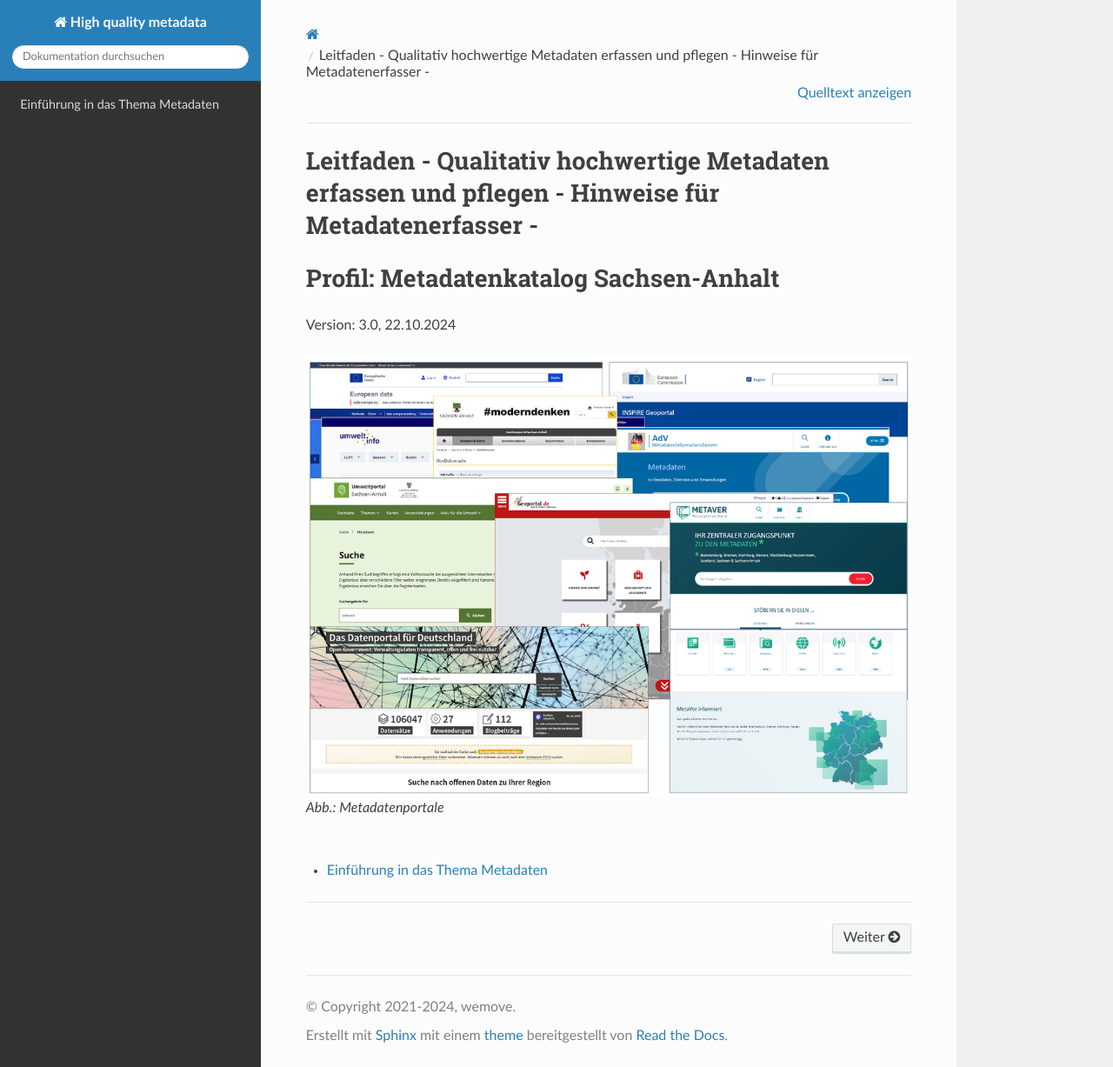
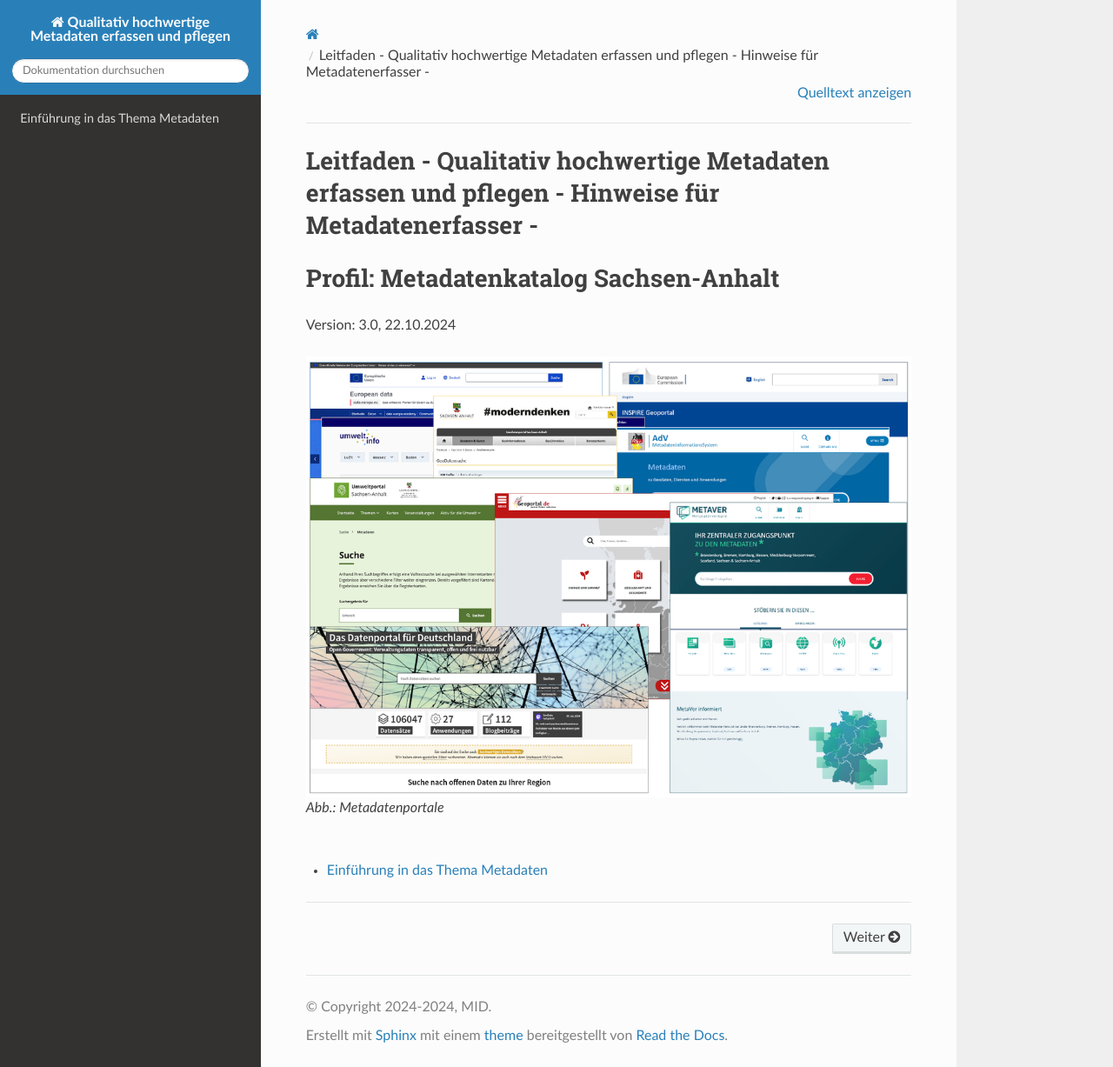
Before and after one commit to tomiwo/ingrid-mdk-st-high-quality-metadata, a Sphinx documentation site: the page built from docs/index.rst, in a window 1280 px wide and 1227 px high. Shown: the whole window at 87% size. Built offline with Sphinx 7.4.7 and the Read the Docs theme 3.1.0, drawn with Linux system fonts in a browser that asks for light colours; pages that are not in the unit, such as notebooks, are missing from menus.

Commit message:
Update conf.py

```diff
--- a/docs/conf.py
+++ b/docs/conf.py
@@ -51,8 +51,8 @@ source_suffix = '.rst'
 master_doc = 'index'
 
 # General information about the project.
-project = 'High quality metadata'
-copyright = '2021-{}, wemove'.format(
+project = 'Qualitativ hochwertige Metadaten erfassen und pflegen'
+copyright = '2024-{}, MID'.format(
     datetime.datetime.now().year
 )
 author = 'tw'
```
